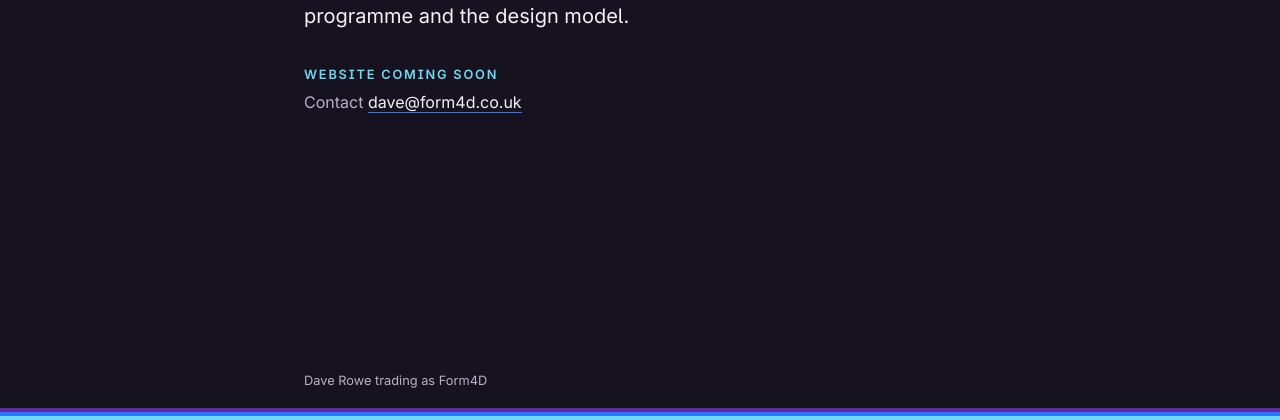
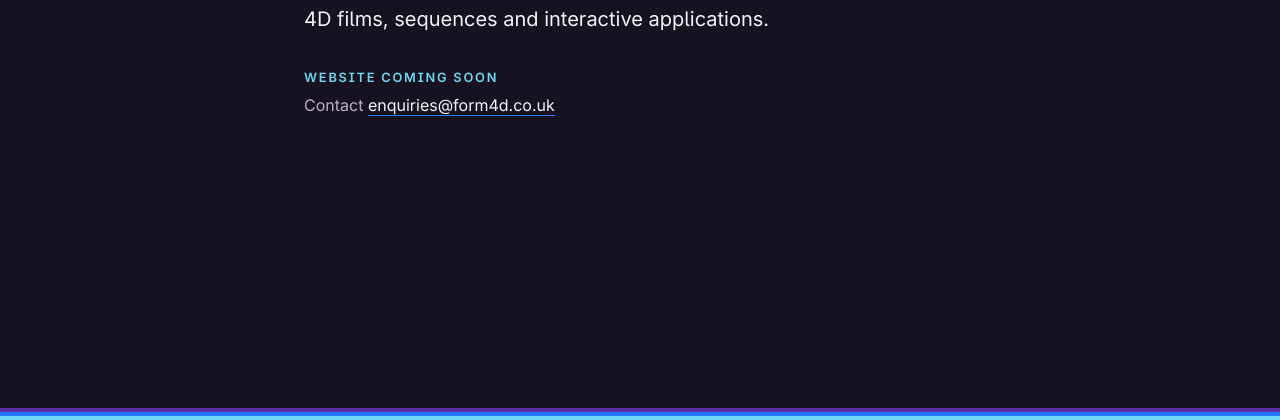
Before and after one commit to HydrogenBadger/form4d-holding, a plain HTML site: page index.html in a window 1280 px wide. Shown: the part 380-800 px from the top of the page. Drawn offline with Linux system fonts and the light colour scheme.

Commit message:
Holding page: films, sequences and interactive applications; contact enquiries@; no personal name
Co-Authored-By: Claude Opus 5.5 <noreply@anthropic.com>

```diff
--- a/index.html
+++ b/index.html
@@ -4,7 +4,7 @@
 <meta charset="utf-8">
 <meta name="viewport" content="width=device-width, initial-scale=1">
 <title>Form4D</title>
-<meta name="description" content="Form4D produces 4D construction films and interactive applications.">
+<meta name="description" content="Form4D: 4D films, sequences and interactive applications.">
 <link rel="icon" type="image/png" href="assets/logo_mark.png">
 <style>
   @font-face { font-family: "Form4D Sans"; src: url("assets/fonts/Form4DSans-Regular.woff") format("woff"); font-weight: 400; font-display: swap; }
@@ -57,11 +57,10 @@
     <img src="assets/logo_mark.png" alt="">
     <h1>Form<b>4D</b></h1>
   </div>
-  <p class="line">4D construction films and interactive applications, built from the programme and the design model.</p>
+  <p class="line">4D films, sequences and interactive applications.</p>
   <p class="soon">Website coming soon</p>
-  <p class="contact">Contact <a href="mailto:dave@form4d.co.uk">dave@form4d.co.uk</a></p>
+  <p class="contact">Contact <a href="mailto:enquiries@form4d.co.uk">enquiries@form4d.co.uk</a></p>
 </main>
-<footer>Dave Rowe trading as Form4D</footer>
 <div class="bars" aria-hidden="true">
   <span style="background: var(--purple)"></span>
   <span style="background: var(--blue)"></span>
```
